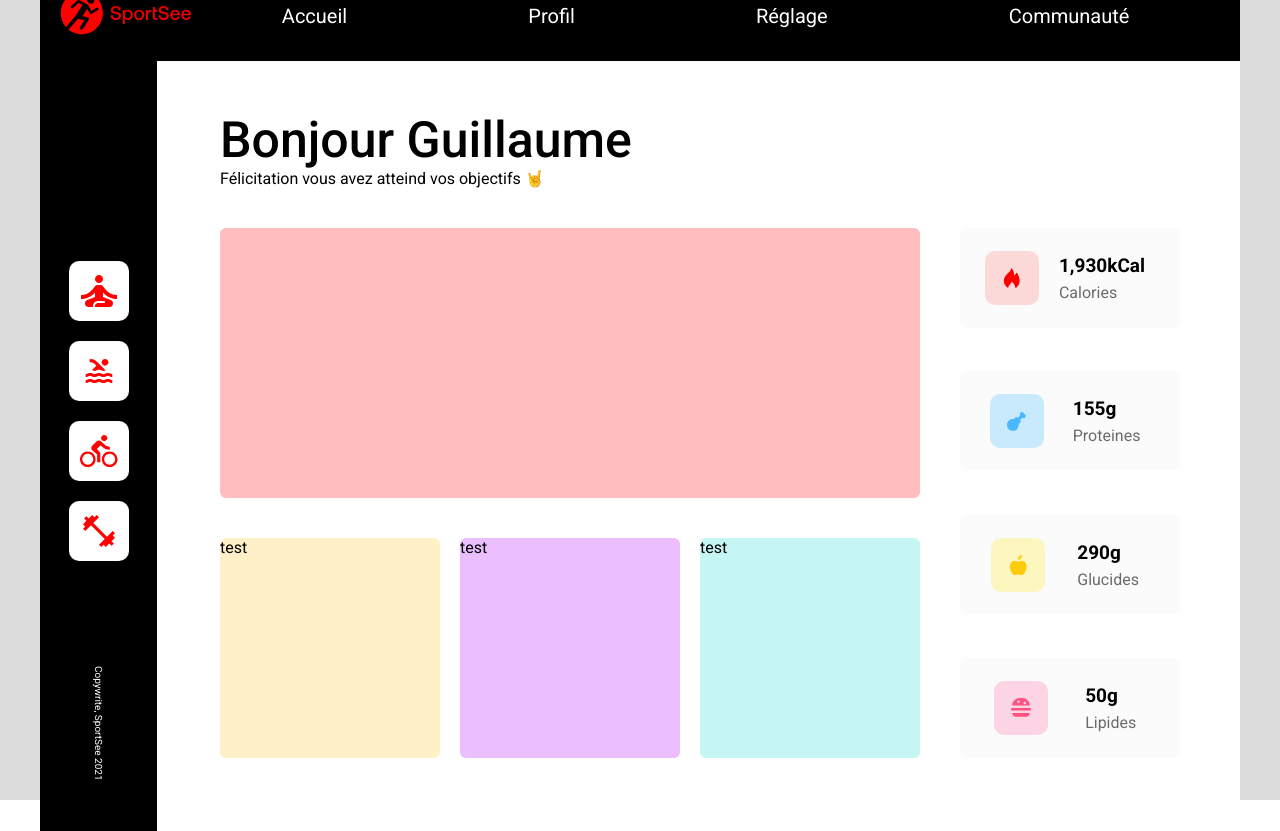
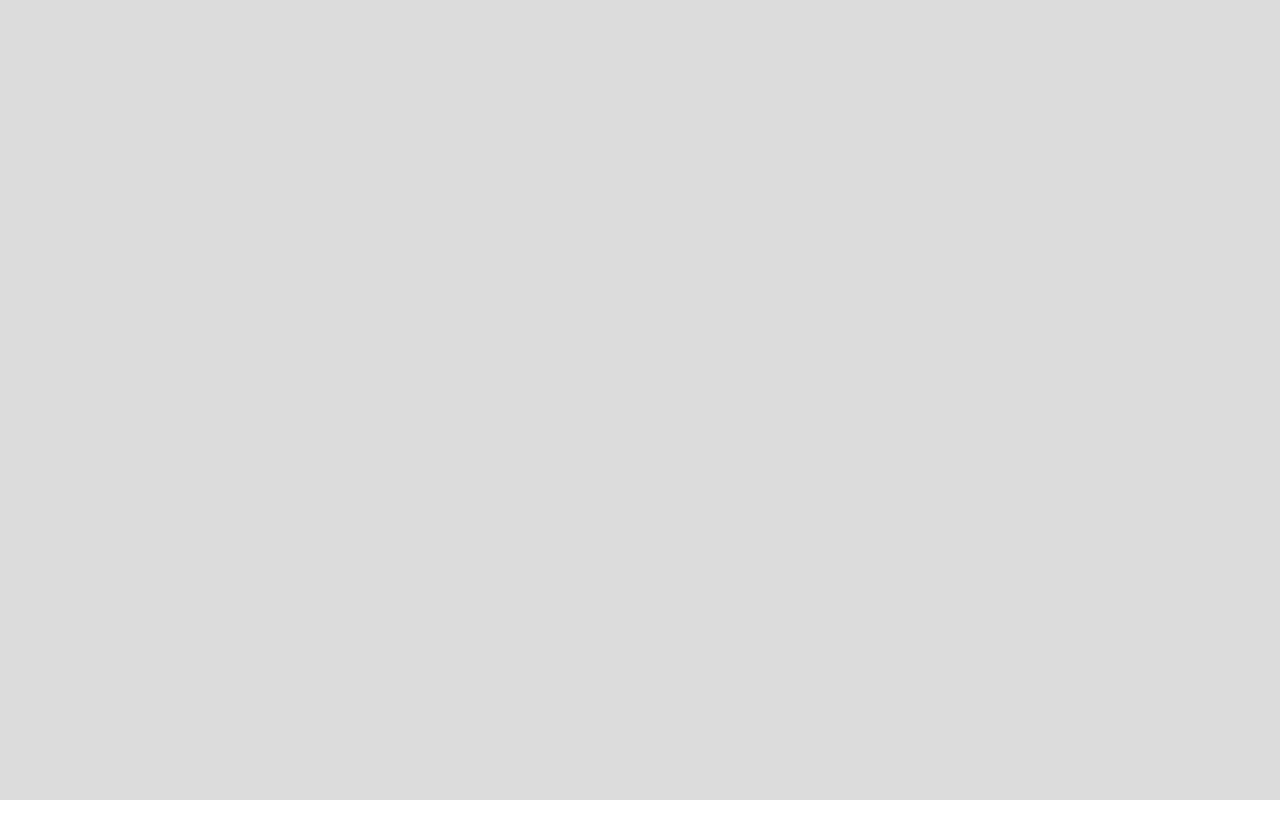
Before and after one commit to Guillaume-Gozillon/SportSee, a React (Create React App) app: page / in a window 1280 px wide. After the commit the page ends 800 px from the top, so only its background shows below. Built offline with nearby package versions, Linux system fonts and the light colour scheme.

Commit message:
Dynamic content due to ID

```diff
--- a/src/App.js
+++ b/src/App.js
@@ -7,7 +7,7 @@ const App = () => {
   return (
     <div className='none'>
       <Switch>
-        <Route path='/' exact >
+        <Route path='/user/:id' exact >
           <AllScreen data={data}/>
         </Route>
       </Switch>
--- a/src/Components/Welcome.jsx
+++ b/src/Components/Welcome.jsx
@@ -1,6 +1,6 @@
-const Welcome = ({data}) => {
+const Welcome = ({user}) => {
 
-    const name = data[0].userInfos.firstName
+    const name = user.userInfos.firstName
 
     return (
         <div>
--- a/src/View/Calorie.jsx
+++ b/src/View/Calorie.jsx
@@ -3,16 +3,24 @@ import meat from '../img/meat.svg'
 import fruit from '../img/fruit.svg'
 import junkfood from '../img/junkfood.svg'
 
-const Calorie = ({data}) => {
+const Calorie = ({user}) => {
 
-    const calories = data[0].keyData.calorieCount
-    const proteines = data[0].keyData.proteinCount
-    const glucides = data[0].keyData.carbohydrateCount
-    const lipides = data[0].keyData.lipidCount
+    const calories = user.keyData.calorieCount
+    const proteines = user.keyData.proteinCount
+    const glucides = user.keyData.carbohydrateCount
+    const lipides = user.keyData.lipidCount
 
-    const nbWithCommas = nb => {
-        return nb.toString().replace(/\B(?=(\d{3})+(?!\d))/g, ',');
-      }
+    /**
+     * this function return a number with commas
+     * @param {number}
+     * @return {number} numb
+     *
+     *      * @return {number} number with commaser with commas
+     */
+
+    const nbWithCommas = nb => nb
+        .toString()
+        .replace(/\B(?=(\d{3})+(?!\d))/g, ',')
 
     return (
         <div className='calorie'>
--- a/src/View/Canva.jsx
+++ b/src/View/Canva.jsx
@@ -5,10 +5,33 @@ import Spider from "./Spider"
 import Score from "./Score"
 import Calorie from "./Calorie"
 
+import { useHistory } from "react-router-dom"
+import { useState, useEffect } from "react"
+
 const Canva = ({data}) => {
+
+    /**
+     * Write the function to filter by ID
+     * @param {number}
+     * @return {number} number with commas
+     */
+
+     const history = useHistory()
+     const url = history.location.pathname
+
+     const [user, setUser] = useState(null)
+
+     useEffect(() => {
+         const currentUser = data
+            .filter(user => `/user/${user.id}` === url)
+
+         setUser(currentUser[0])
+     }, [data, url])
+
     return (
         <div className='canva'>
-            <Welcome data={data} />
+            {user && <Welcome user={user} />}
+            {user && (
             <div className='screen'>
                 <div className='screen-left'>
                     <Activity />
@@ -18,8 +41,9 @@ const Canva = ({data}) => {
                         <Score />
                     </div>
                 </div>
-                <Calorie data={data} />
+                <Calorie user={user} />
             </div>
+            )}
         </div>
     )
 }
```
